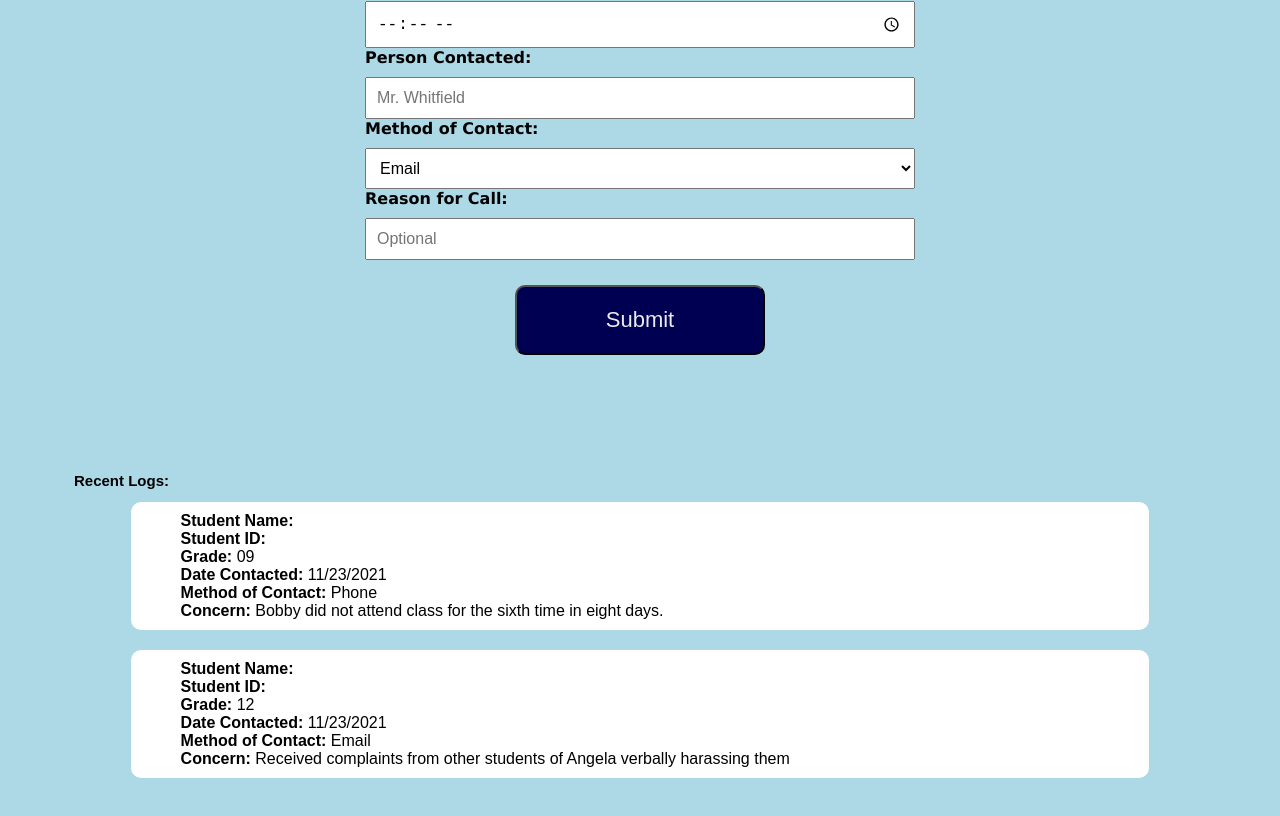
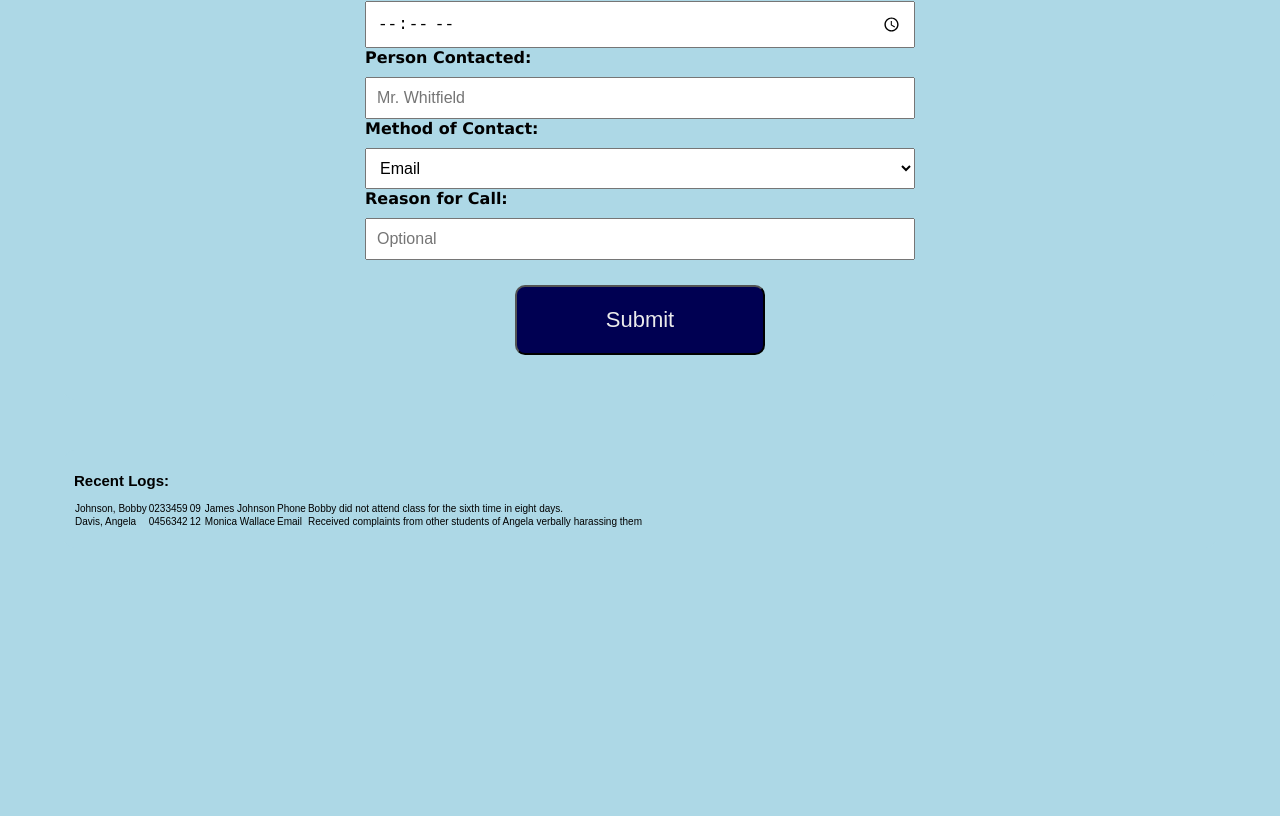
Before and after one commit to wdwiii/parent-communication-log, a React (Create React App) app: page / in a window 1280 px wide. Shown: the part 464-1280 px from the top of the page. After the commit the page ends 1062 px from the top, so only its background shows below. Built offline with nearby package versions, Linux system fonts and the light colour scheme.

Commit message:
Convert LogItem from li to table row

```diff
--- a/src/components/LogHistory/LogItem.js
+++ b/src/components/LogHistory/LogItem.js
@@ -3,30 +3,17 @@ import Card from '../UI/Card';
 
 const LogItem = (props) => {
   return (
-    <li className={styles['log__item']} key={props.item.studentid}>
-      <Card background={'#fff'}>
-        <ul>
-          <li>
-            <b>Student Name:</b> {props.item.firstname} {props.item.lastname}
-          </li>
-          <li>
-            <b>Student ID:</b> {props.item.studentid}
-          </li>
-          <li>
-            <b>Grade:</b> {props.item.grade}
-          </li>
-          <li>
-            <b>Date Contacted:</b> 11/23/2021
-          </li>
-          <li>
-            <b>Method of Contact:</b> {props.item.method}
-          </li>
-          <li>
-            <b>Concern:</b> {props.item.concern}
-          </li>
-        </ul>
-      </Card>
-    </li>
+    <tr>
+      <td>
+        {props.item.lastName}, {props.item.firstName}
+      </td>
+      <td>{props.item.studentId}</td>
+      <td>{props.item.grade}</td>
+      <td>{props.item.date}</td>
+      <td>{props.item.personContacted}</td>
+      <td>{props.item.method}</td>
+      <td>{props.item.concern}</td>
+    </tr>
   );
 };
 
```
